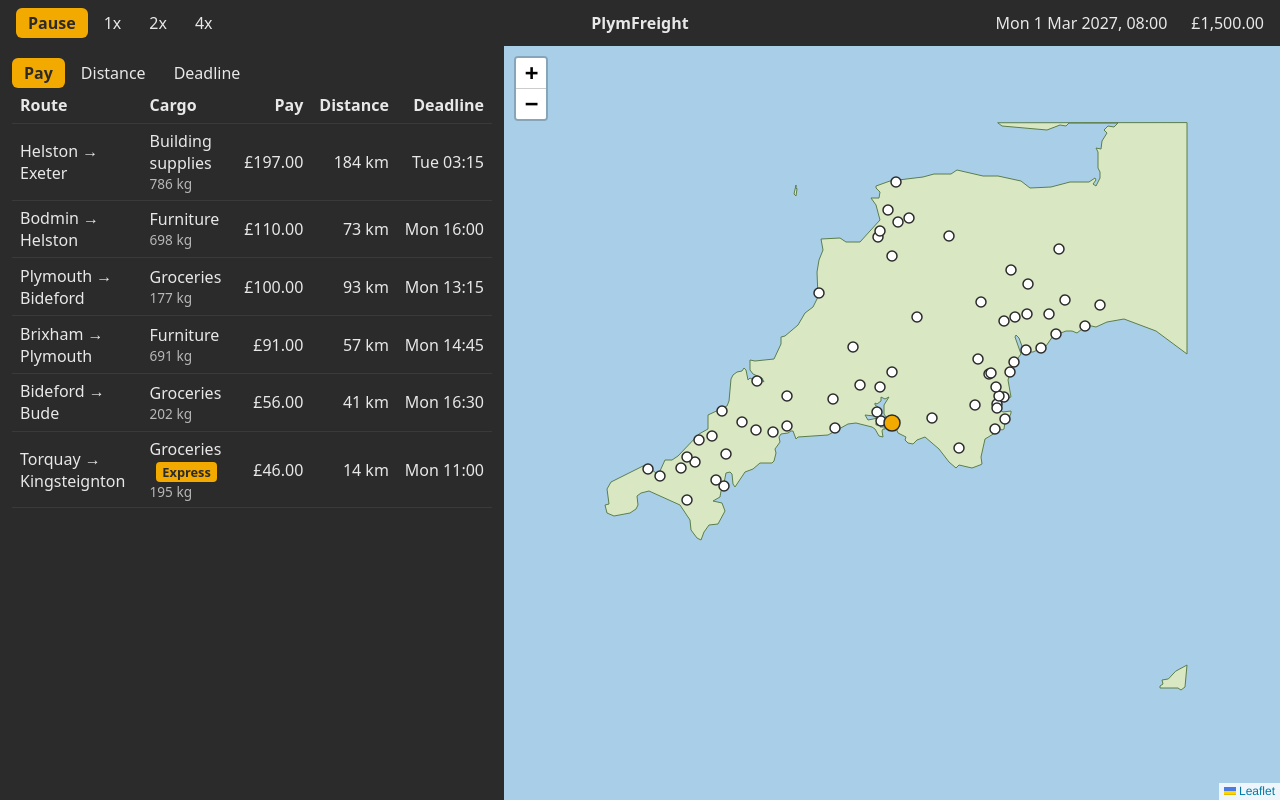
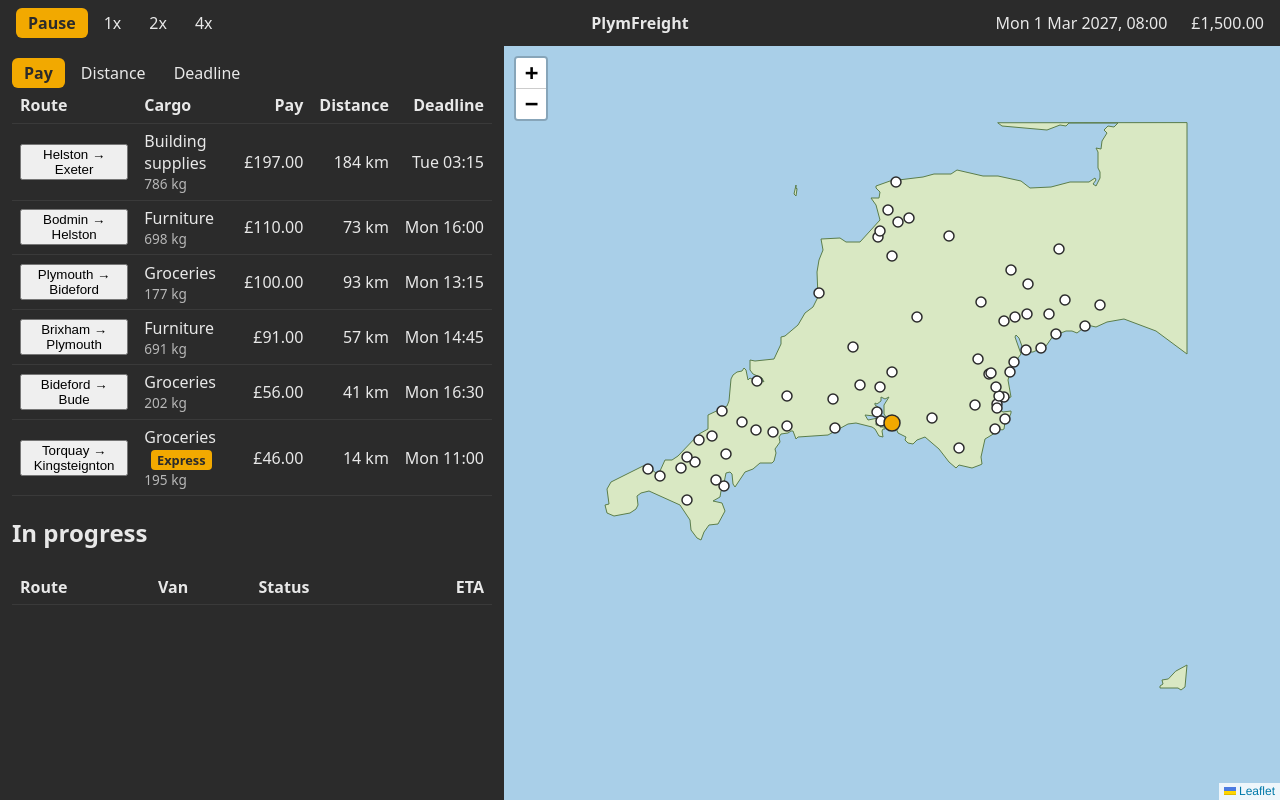
Before and after one commit to fordyyyx/freightline, a React (Vite) app: page / in a window 1280 px wide. Built offline with nearby package versions, Linux system fonts and the light colour scheme.

Commit message:
feat: dispatch offers to vans from the job board

```diff
--- /dev/null
+++ b/src/ui/ActiveJobs.tsx
@@ -0,0 +1,42 @@
+import { useGameStore } from "./store.ts";
+import { findTown } from "../engine/world.ts";
+import { STATUS_LABELS, vehicleLabel } from "./labels.ts";
+import { findVehicle } from "../engine/vehicles.ts";
+import { formatShortGameTime } from "./format.ts";
+
+export default function ActiveJobs() {
+  const activeJobs = useGameStore((store) => store.game.activeJobs);
+  const vehicles = useGameStore((store) => store.game.company.vehicles);
+  const towns = useGameStore((store) => store.game.towns);
+
+  return (
+    <section className="active-jobs" aria-labelledby="active-jobs-heading">
+      <h2 id="active-jobs-heading">In progress</h2>
+      <table>
+        <thead>
+          <tr>
+            <th>Route</th>
+            <th>Van</th>
+            <th>Status</th>
+            <th className="job-board__number">ETA</th>
+          </tr>
+        </thead>
+        <tbody>
+          {activeJobs.map((active) => {
+            const vehicle = findVehicle(vehicles, active.vehicleId);
+            return (
+              <tr>
+                <td>{`${findTown(towns, active.job.originTownId).name} → ${findTown(towns, active.job.destinationTownId).name}`}</td>
+                <td>{vehicleLabel(vehicle)}</td>
+                <td>{STATUS_LABELS[vehicle.status]}</td>
+                <td className="job-board__number">
+                  {formatShortGameTime(active.eta)}
+                </td>
+              </tr>
+            );
+          })}
+        </tbody>
+      </table>
+    </section>
+  );
+}
--- /dev/null
+++ b/src/ui/DispatchPanel.tsx
@@ -0,0 +1,61 @@
+import { acceptBlockedReason, eligibleVehicles } from "../engine/dispatch.ts";
+import type { AcceptBlock } from "../engine/dispatch.ts";
+import { useGameStore } from "./store.ts";
+import type { JobOffer } from "../engine/jobs.ts";
+import { vehicleLabel } from "./labels.ts";
+import { useState } from "react";
+
+interface DispatchPanelProps {
+  offer: JobOffer;
+  onDone: () => void;
+}
+
+const BLOCK_REASONS: Record<AcceptBlock, string> = {
+  noIdleVan: "No idle van",
+  tooHeavy: "Too heavy for any idle van",
+};
+
+export default function DispatchPanel({ offer, onDone }: DispatchPanelProps) {
+  const game = useGameStore((store) => store.game);
+  const vans = eligibleVehicles(game, offer);
+  const [chosenId, setChosenId] = useState<string | null>(
+    vans[0]?.vehicle.id ?? null,
+  );
+  const blocked = acceptBlockedReason(game, offer);
+
+  function accept() {
+    if (chosenId === null) {
+      return;
+    }
+    useGameStore.getState().acceptJob(offer.id, chosenId);
+    onDone();
+  }
+
+  return (
+    <div>
+      {blocked !== null ? (
+        <p className="dispatch-panel__reason">{BLOCK_REASONS[blocked]}</p>
+      ) : (
+        <fieldset className="dispatch-panel__vans">
+          <legend>Choose a van</legend>
+          {vans.map(({ vehicle, emptyKm }) => (
+            <label key={vehicle.id}>
+              <input
+                type="radio"
+                name="van"
+                value={vehicle.id}
+                checked={vehicle.id === chosenId}
+                onChange={() => setChosenId(vehicle.id)}
+              />
+              {vehicleLabel(vehicle)}, {Math.round(emptyKm)} km away
+            </label>
+          ))}
+        </fieldset>
+      )}
+
+      <button type="button" disabled={blocked !== null} onClick={accept}>
+        Accept
+      </button>
+    </div>
+  );
+}
--- a/src/ui/JobBoard.tsx
+++ b/src/ui/JobBoard.tsx
@@ -3,9 +3,11 @@ import { useGameStore } from "./store.ts";
 import { sortOffers } from "./sortOffers.ts";
 import { findTown } from "../engine/world.ts";
 import type { OfferSort } from "./sortOffers.ts";
-import type { CargoType } from "../engine/jobs";
+import { CARGO_LABELS } from "./labels.ts";
 import { formatMoney, formatShortGameTime } from "./format.ts";
 import { offerLoadedKm } from "../engine/offers.ts";
+import DispatchPanel from "./DispatchPanel.tsx";
+import ActiveJobs from "./ActiveJobs.tsx";
 import "./JobBoard.css";
 
 const SORT_OPTIONS: readonly { sortBy: OfferSort; label: string }[] = [
@@ -14,14 +16,6 @@ const SORT_OPTIONS: readonly { sortBy: OfferSort; label: string }[] = [
   { sortBy: "deadline", label: "Deadline" },
 ];
 
-const CARGO_LABELS: Record<CargoType, string> = {
-  parcels: "Parcels",
-  groceries: "Groceries",
-  furniture: "Furniture",
-  buildingSupplies: "Building supplies",
-  electronics: "Electronics",
-};
-
 export default function JobBoard() {
   const board = useGameStore((store) => store.game.board);
   const towns = useGameStore((store) => store.game.towns);
@@ -29,6 +23,9 @@ export default function JobBoard() {
   const [sortBy, setSortBy] = useState<OfferSort>("pay");
 
   const offers = sortOffers(board, sortBy, towns);
+
+  const [selectedId, setSelectedId] = useState<string | null>(null);
+  const selected = board.find((offer) => offer.id === selectedId);
 
   return (
     <div className="job-board">
@@ -63,7 +60,14 @@ export default function JobBoard() {
             )}
             {offers.map((offer) => (
               <tr key={offer.id}>
-                <td>{`${findTown(towns, offer.originTownId).name} → ${findTown(towns, offer.destinationTownId).name}`}</td>
+                <td>
+                  <button
+                    type="button"
+                    className="job-board__select"
+                    aria-pressed={offer.id === selectedId}
+                    onClick={() => setSelectedId(offer.id)}
+                  >{`${findTown(towns, offer.originTownId).name} → ${findTown(towns, offer.destinationTownId).name}`}</button>
+                </td>
                 <td>
                   {CARGO_LABELS[offer.cargo]}{" "}
                   {offer.urgency === "express" && (
@@ -80,6 +84,14 @@ export default function JobBoard() {
             ))}
           </tbody>
         </table>
+        {selected && (
+          <DispatchPanel
+            key={selected.id}
+            offer={selected}
+            onDone={() => setSelectedId(null)}
+          />
+        )}
+        <ActiveJobs />
       </div>
     </div>
   );
--- /dev/null
+++ b/src/ui/labels.ts
@@ -0,0 +1,28 @@
+import type {
+  Vehicle,
+  VehicleModelId,
+  VehicleStatus,
+} from "../engine/vehicles.ts";
+import type { CargoType } from "../engine/jobs.ts";
+
+const MODEL_LABELS: Record<VehicleModelId, string> = {
+  compactVan: "Compact van",
+  panelVan: "Panel van",
+};
+
+export const CARGO_LABELS: Record<CargoType, string> = {
+  parcels: "Parcels",
+  groceries: "Groceries",
+  furniture: "Furniture",
+  buildingSupplies: "Building supplies",
+  electronics: "Electronics",
+};
+
+export const STATUS_LABELS: Record<VehicleStatus, string> = {
+  idle: "Idle",
+  collecting: "Collecting",
+};
+
+export function vehicleLabel(vehicle: Vehicle): string {
+  return `${MODEL_LABELS[vehicle.modelId]} ${vehicle.id.replace("vehicle-", "")}`;
+}
```
